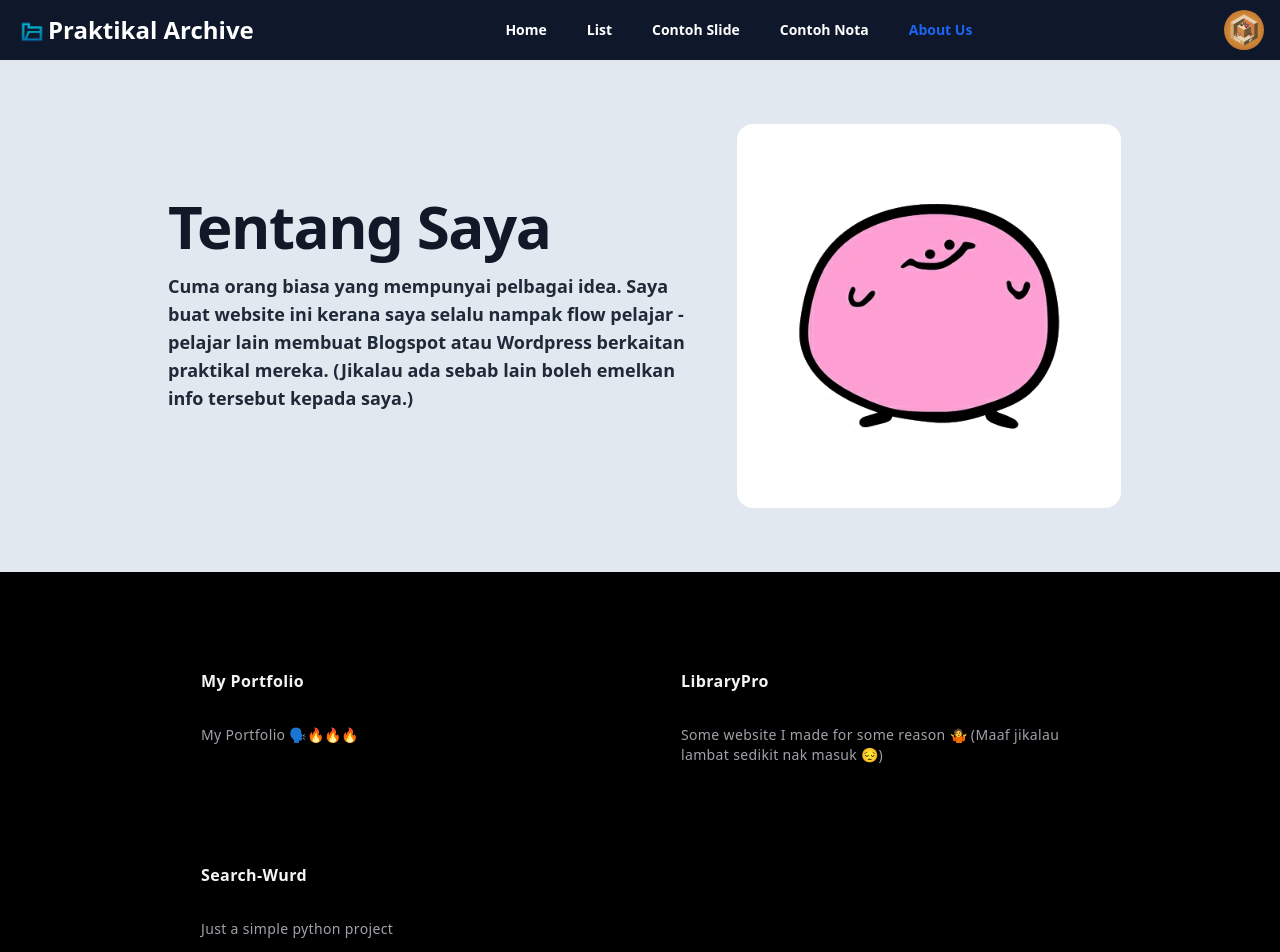
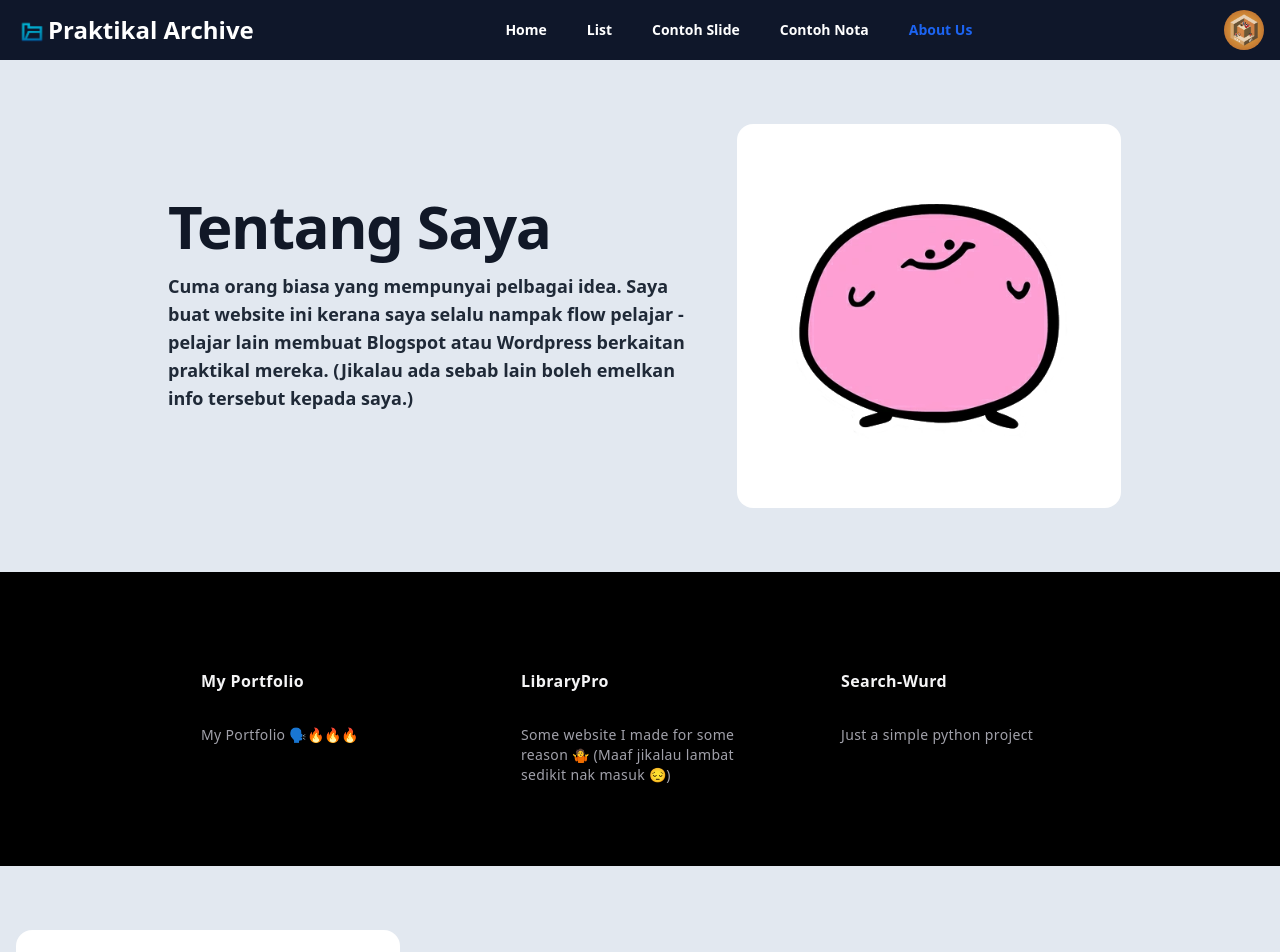
Before and after one commit to YOLO-GIT/intern-stuff, a React (Vite) app in the folder intern-stuff/: page /about_us in a window 1280 px wide. Shown: the top 952 px of the page. Built offline with nearby package versions, Linux system fonts and the light colour scheme.

Commit message:
Update the grid from 2 to 3

```diff
--- a/intern-stuff/src/components/ui/about-hover-doc.jsx
+++ b/intern-stuff/src/components/ui/about-hover-doc.jsx
@@ -8,7 +8,7 @@ export const AboutEffect = ({ items, className }) => {
   return (
     <div
       className={cn(
-        "grid grid-cols-1 md:grid-cols-2 lg:grid-cols-2 py-10",
+        "grid grid-cols-1 md:grid-cols-3 lg:grid-cols-3 py-10",
         className
       )}
     >
```
